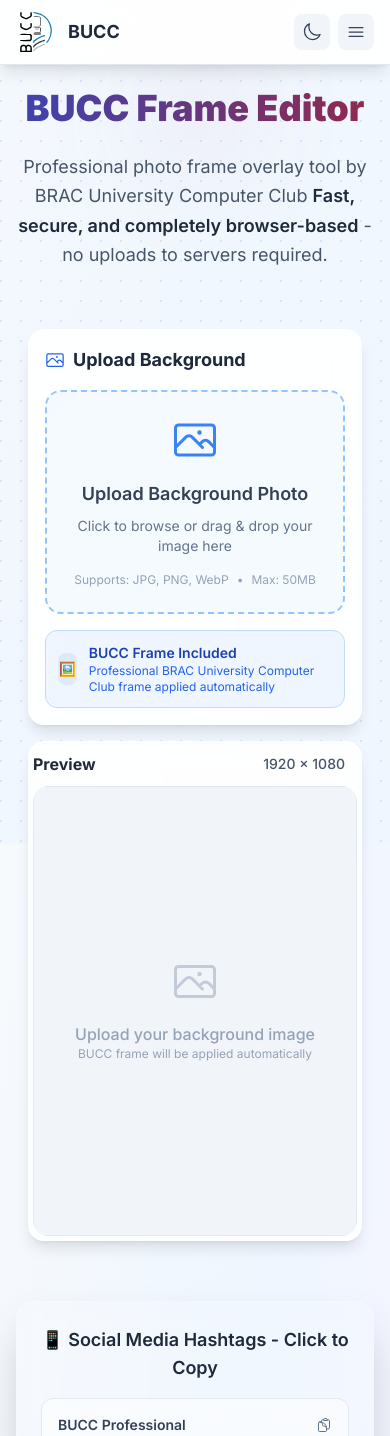
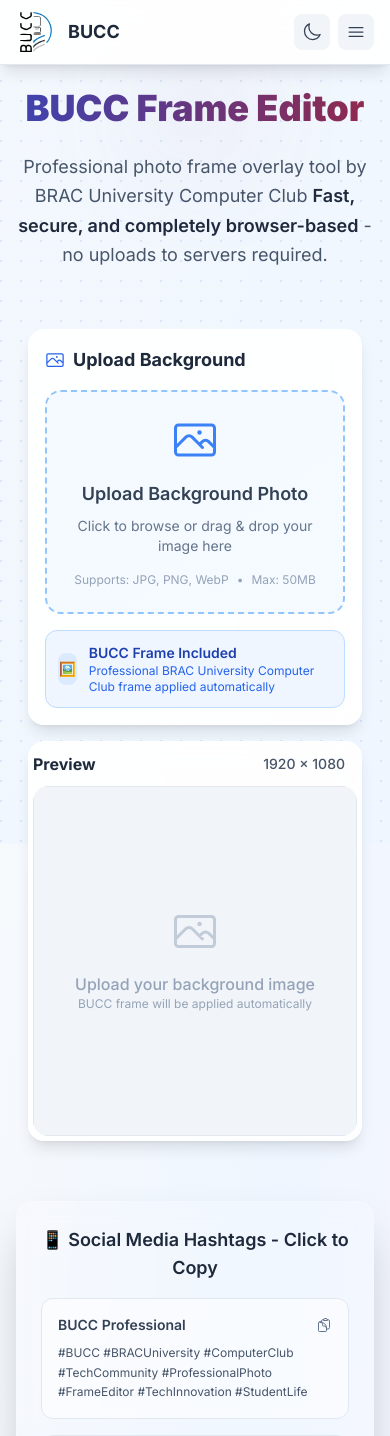
Before and after one commit to SiamFS/bucc_frame_adder, a React (Vite) app: page / in a window 390 px wide. Shown: the top 1436 px of the page. Built offline with nearby package versions, Linux system fonts and the light colour scheme.

Commit message:
fix: adjust canvas dimensions for improved layout

```diff
--- a/src/components/ImageEditor.jsx
+++ b/src/components/ImageEditor.jsx
@@ -815,13 +815,13 @@
             onDragOver={handleDragOver}
             onDragLeave={handleDragLeave}
             onDrop={handleDrop}
-            style={{ minHeight: '450px', height: 'calc(100vh - 200px)' }}
+            style={{ minHeight: '350px', height: 'calc(100vh - 280px)' }}
           >
             <canvas
               ref={canvasRef}
               width={canvasSize.width}
               height={canvasSize.height}
-              className={`w-full h-full min-h-[350px] max-h-[90vh] lg:max-h-[95vh] object-cover transition-all duration-200 bg-slate-100 dark:bg-dark-bg-tertiary border border-slate-200 dark:border-dark-border-primary rounded-lg ${
+              className={`w-full h-full min-h-[300px] max-h-[55vh] lg:max-h-[95vh] object-cover transition-all duration-200 bg-slate-100 dark:bg-dark-bg-tertiary border border-slate-200 dark:border-dark-border-primary rounded-lg ${
                 backgroundImage ? 'cursor-move' : ''
               } ${isDragging ? 'cursor-grabbing' : 'cursor-grab'}`}
               onMouseDown={handleStart}
```
